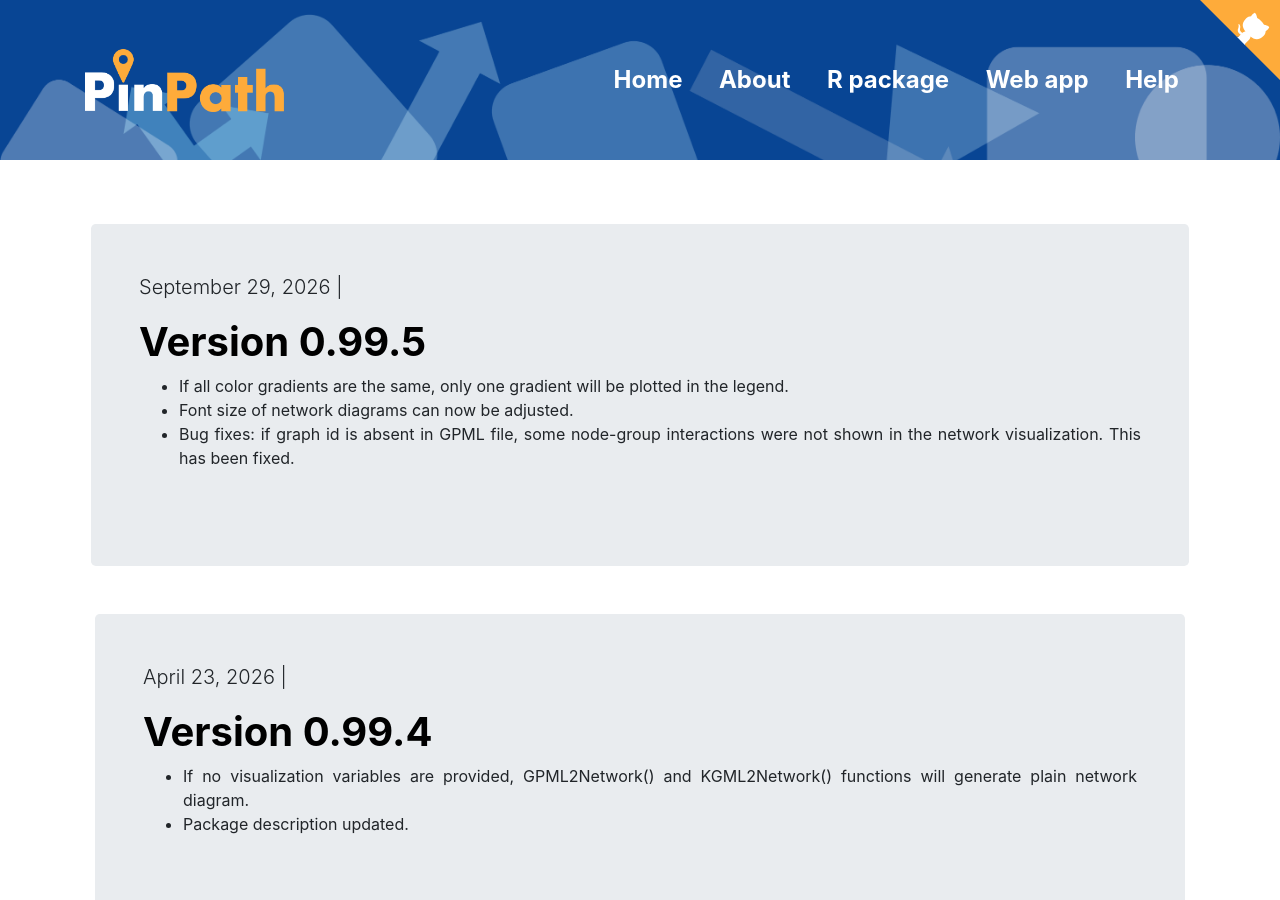
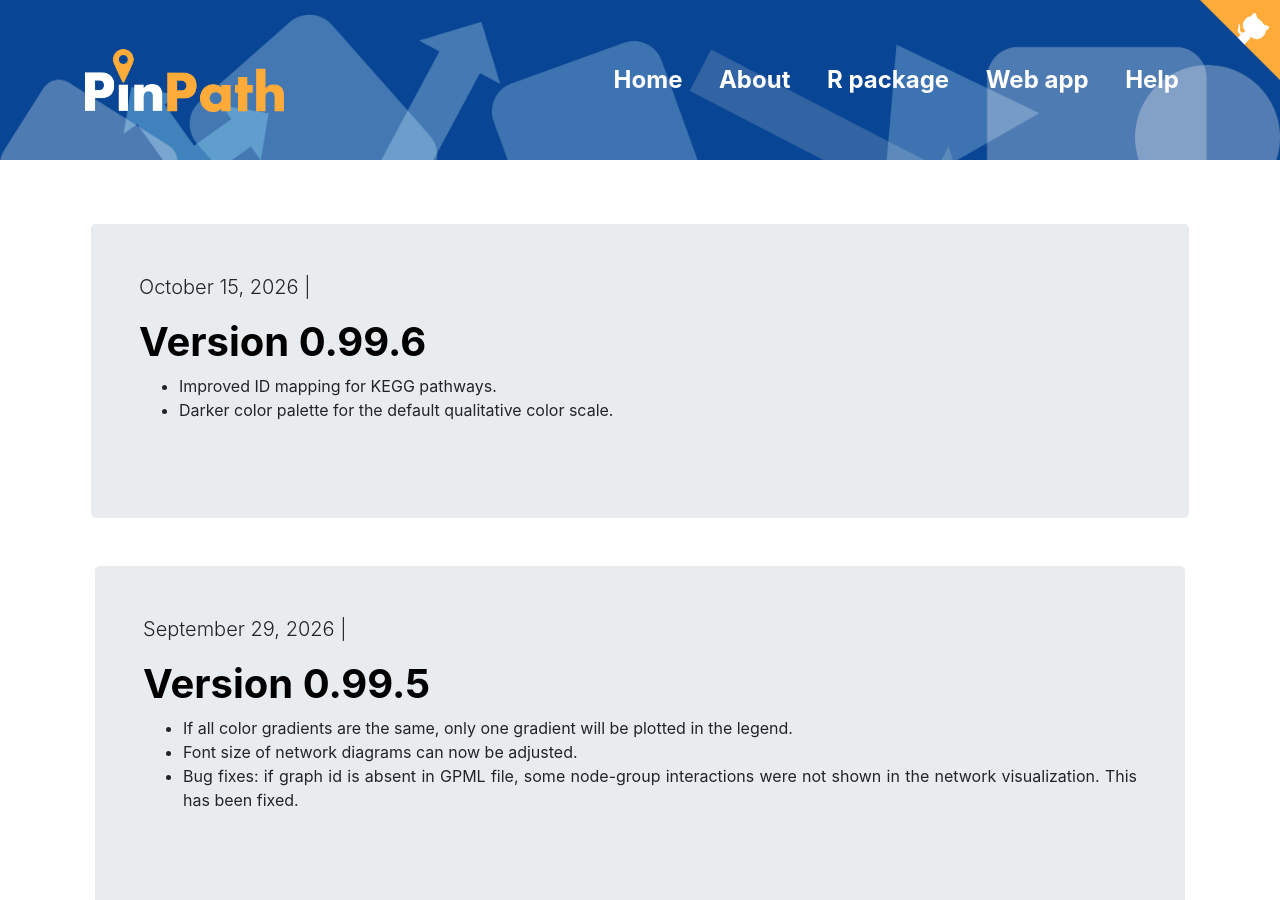
Before and after one commit to SyNUM-lab/PinPath-web, a Jekyll site: the page built from docs/_pages/releases.md, in a window 1280 px wide and 900 px high. Built offline with Jekyll 4.4.1, drawn with Linux system fonts in a browser that asks for light colours.

Commit message:
Release new version

```diff
--- a/docs/_data/version.yml
+++ b/docs/_data/version.yml
@@ -1,3 +1,3 @@
-number: 0.99.5
-release_date: July 17, 2026
-web_app: https://019f7038-f735-7dfb-de22-bd5b60f13467.share.connect.posit.cloud/
+number: 0.99.6
+release_date: October 15, 2026
+web_app: https://synum-lab.github.io/PinPath-web/unavailable
--- a/docs/_pages/releases.md
+++ b/docs/_pages/releases.md
@@ -4,6 +4,22 @@ permalink: /releases
 layout: pages
 ---
 <br>
+<div class="container px-1">
+<div class="row">
+  <div class="col-sm-12 px-3">
+	  <div class="jumbotron p-5 h-100" style="text-align: justify">
+	      <p class="lead">October 15, 2026 |</p>
+		  <h1><b>Version 0.99.6</b></h1>
+		  <ul>
+		  	<li>Improved ID mapping for KEGG pathways.</li>
+		  	<li>Darker color palette for the default qualitative color scale.</li>
+		  </ul>
+	  </div>
+  </div>
+</div>
+<br />
+<br />
+
 <div class="container px-1">
 <div class="row">
   <div class="col-sm-12 px-3">
```
Also changed, not shown: docs/_pages/unavailable.md (added, +28 -0 lines).
